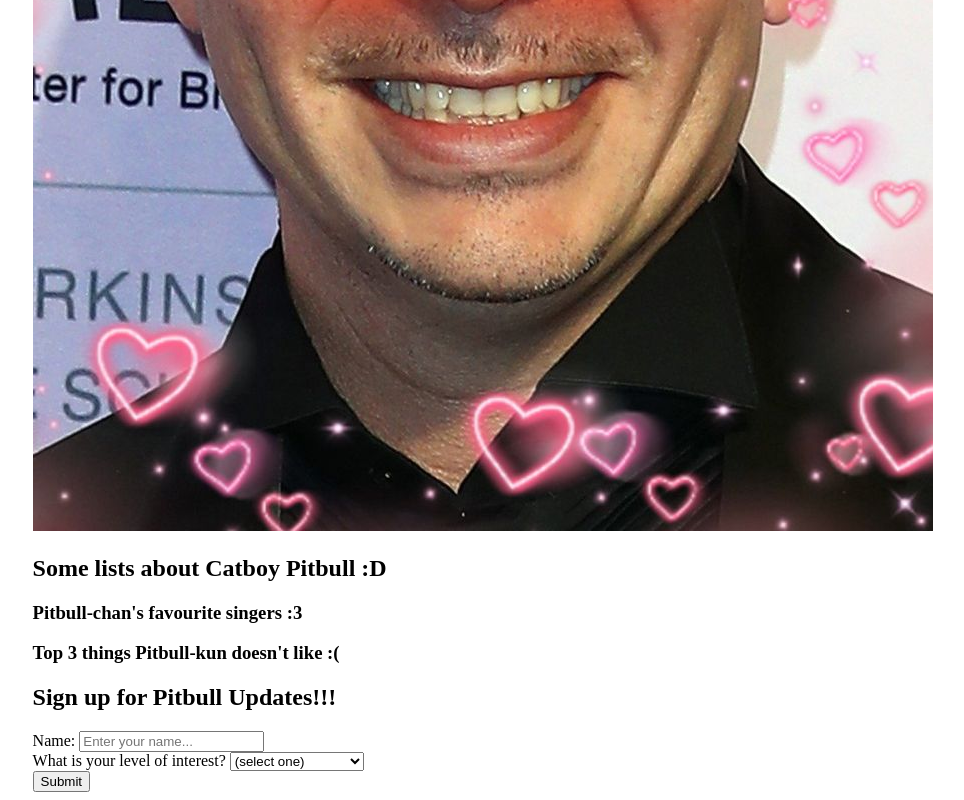
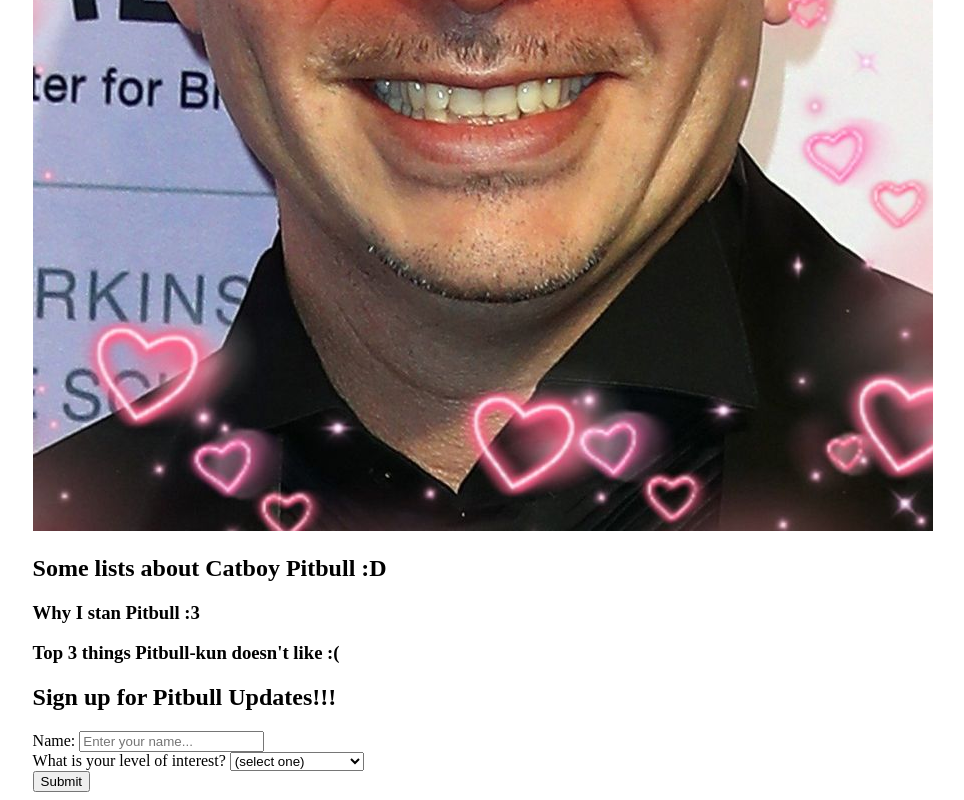
Before and after one commit to ambersjliu/webdev-review, a plain HTML site: page index.html in a window 1280 px wide. Shown: the part 781-1581 px from the top of the page, without its empty margins (165-1129 px from the left). Drawn offline with Linux system fonts and the light colour scheme.

Commit message:
changed some text to reflect slides

```diff
--- a/index.html
+++ b/index.html
@@ -15,11 +15,12 @@
             <section>
                 <h2>Catboy Pitbull Pics :D</h2>
                 <img src="pic1.jpg" alt="A picture of Pitbull-kun looking cute!!">
+
                 <!--Add the rest of the images here. Remember to write an alt text description.-->
             </section>
             <section>
                 <h2>Some lists about Catboy Pitbull :D</h2>
-                <h3>Pitbull-chan's favourite singers :3</h3>
+                <h3>Why I stan Pitbull :3</h3>
                 <!--Make an unordered list here.-->
                 <h3>Top 3 things Pitbull-kun doesn't like :(</h3>
                 <!--Make an ordered list here.-->
```
Also changed, not shown: stylesheet.css (line endings or trailing spaces).
